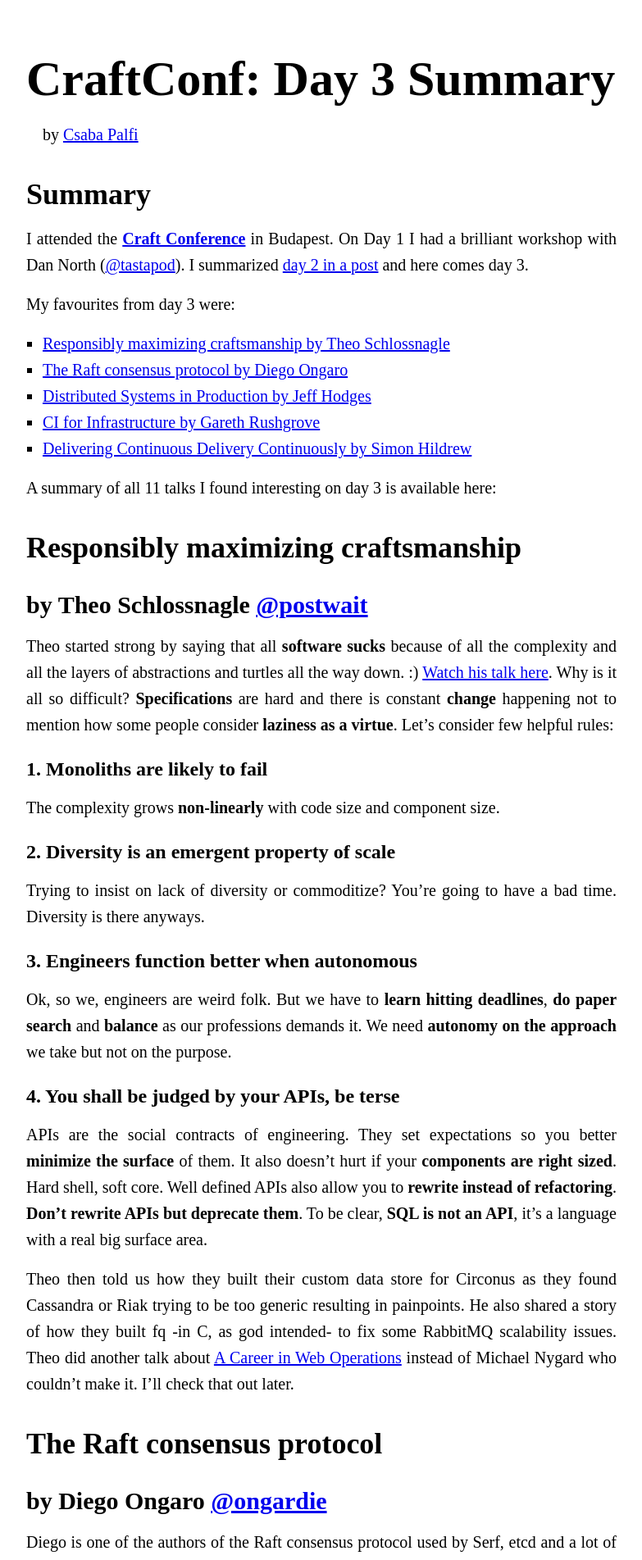
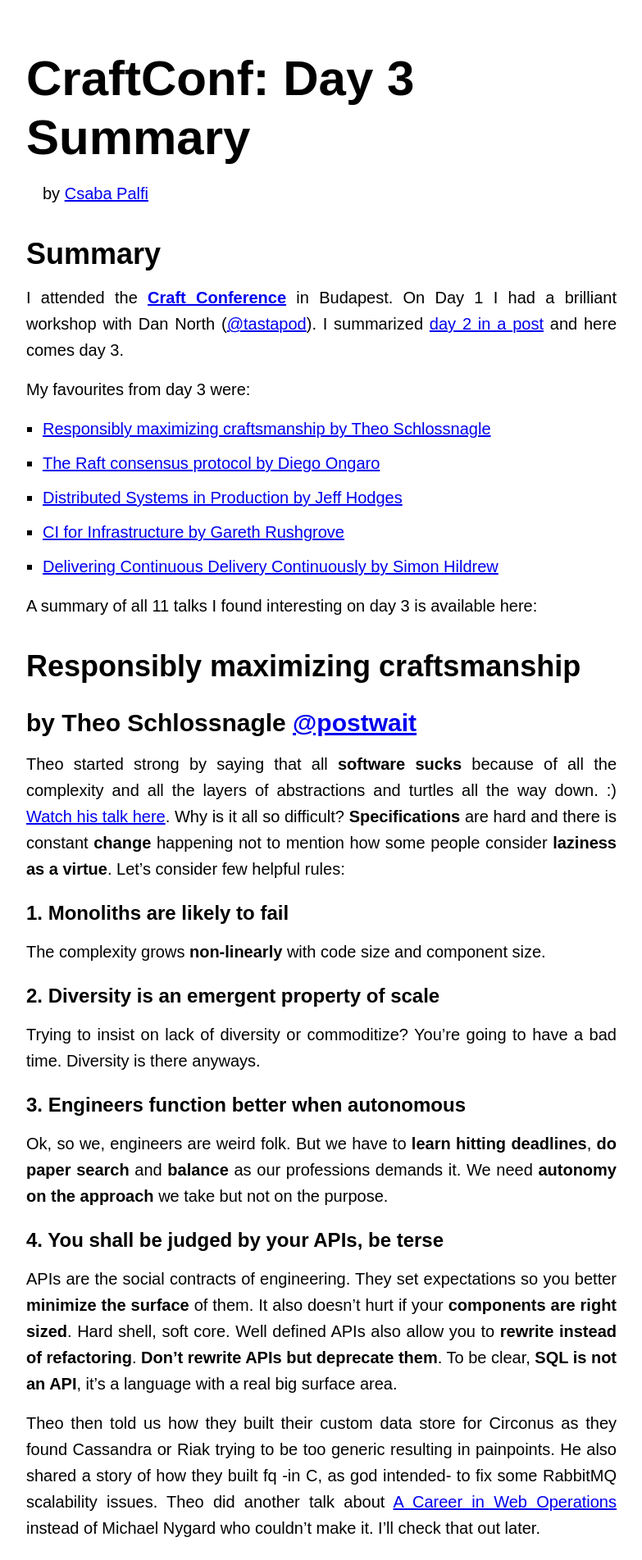
Before and after one commit to dublado/csabapalfi.github.io, a Jekyll site: the page built from _posts/2014-04-25-craftconf-day-3.md, in a window 1280 px wide. Shown: the top 1903 px of the page at 82% size, without its empty margins (248-1031 px from the left). Built offline with Jekyll 4.4.1, drawn with Linux system fonts in a browser that asks for light colours; some web fonts are replaced; Markdown is read by kramdown in place of the engine named in the settings.

Commit message:
sans-serif it is

```diff
--- a/_layouts/default.html
+++ b/_layouts/default.html
@@ -9,7 +9,8 @@
   <title>{{ page.title }} by Csaba Palfi </title>
   <link href="/atom.xml" rel="alternate" title="Atom" type="application/atom+xml">
   <link href="/assets/stylesheets/main.css" rel="stylesheet" >
-  <link href='http://fonts.googleapis.com/css?family=Droid+Serif:400,700' rel='stylesheet' type='text/css'>
+  <link href='http://fonts.googleapis.com/css?family=Muli:400' rel='stylesheet' type='text/css'>
+  <link href='http://fonts.googleapis.com/css?family=Montserrat:700' rel='stylesheet' type='text/css'>
   <script src="/assets/javascript/ga.js"></script>
   <meta name="viewport" content="width=device-width">
 </head>
--- a/assets/stylesheets/main.css
+++ b/assets/stylesheets/main.css
@@ -18,7 +18,7 @@ header, footer, section {
 /* typography */
 
 body {
-    font-family: 'Droid Serif', serif;
+    font-family: 'Muli', sans-serif;
     font-size: 20px;
     background-color: white;
     color: black;
@@ -26,6 +26,7 @@ body {
 }
 
 h1, h2, h3, h4 {
+  font-family: 'Monserrat', sans-serif;
   font-weight: 700;
   margin-top: 1em;
   margin-bottom: 0.2em;
@@ -54,6 +55,7 @@ p {
 }
 
 strong {
+  font-family: 'Monserrat', sans-serif;
   font-weight: 700;
 }
 
@@ -64,6 +66,7 @@ blockquote {
 
 li {
   margin-left: 1em;
+  margin-bottom: 0.5em;
 }
 
 ul li {
```
